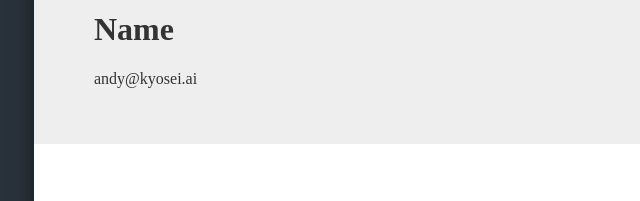
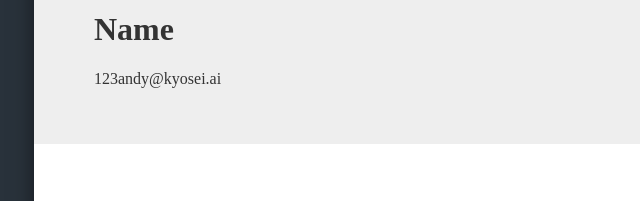
Before and after one commit to showersoon/first_website, a plain HTML site: page index.html in a window 1280 px wide. Shown: the part 150-351 px from the top of the page, 256-896 px from the left. Drawn offline with nearby package versions, Linux system fonts and the light colour scheme.

Commit message:
完成版本2

```diff
--- a/index.html
+++ b/index.html
@@ -14,7 +14,7 @@
     <div class="cv">
         <header class="cv-header">
             <h1 class="name">Name</h1>
-            <p>andy@kyosei.ai</p>
+            <p>123andy@kyosei.ai</p>
         </header>
         <section class="cv-body">
             <div class="intro">
```
